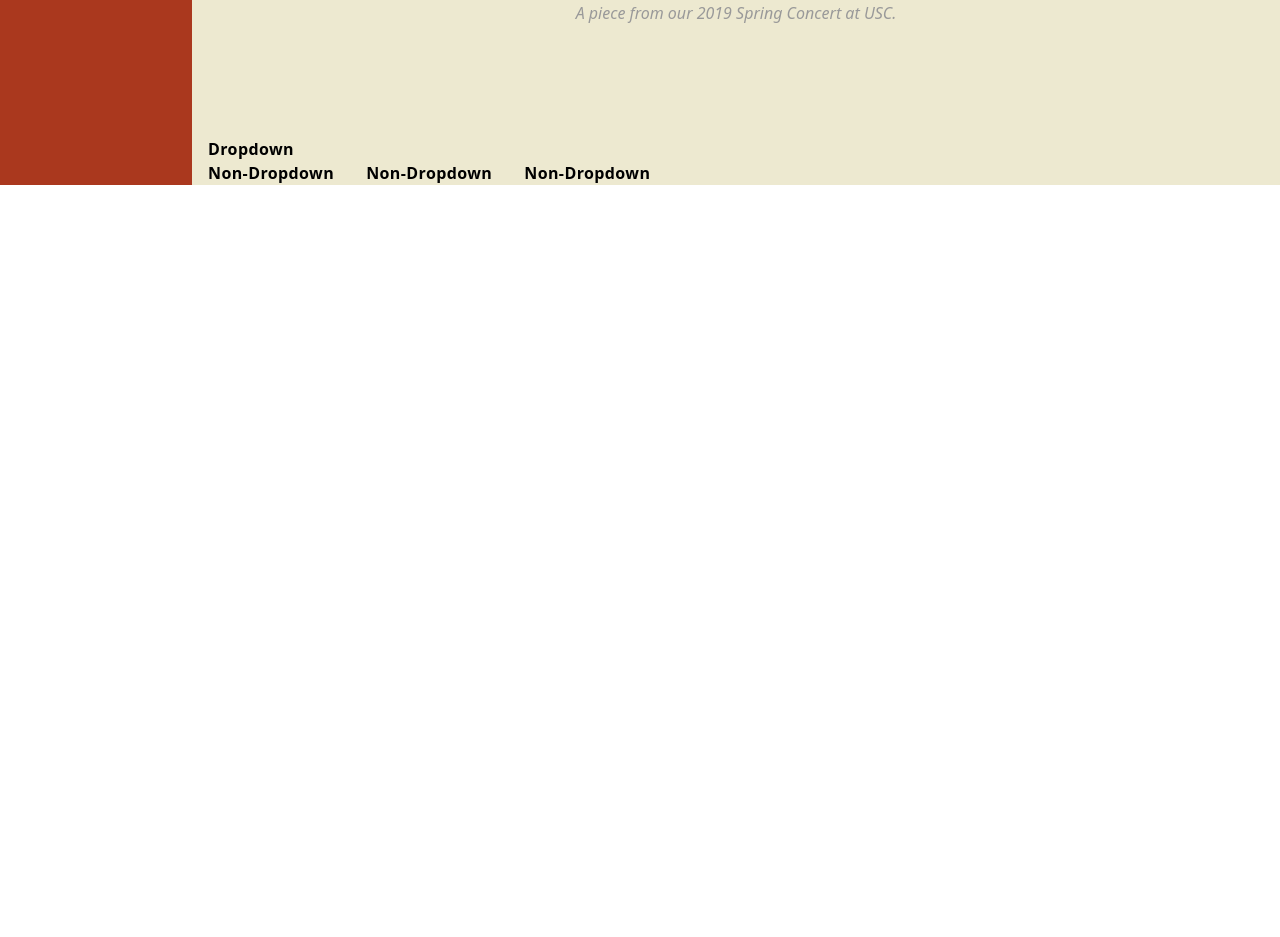
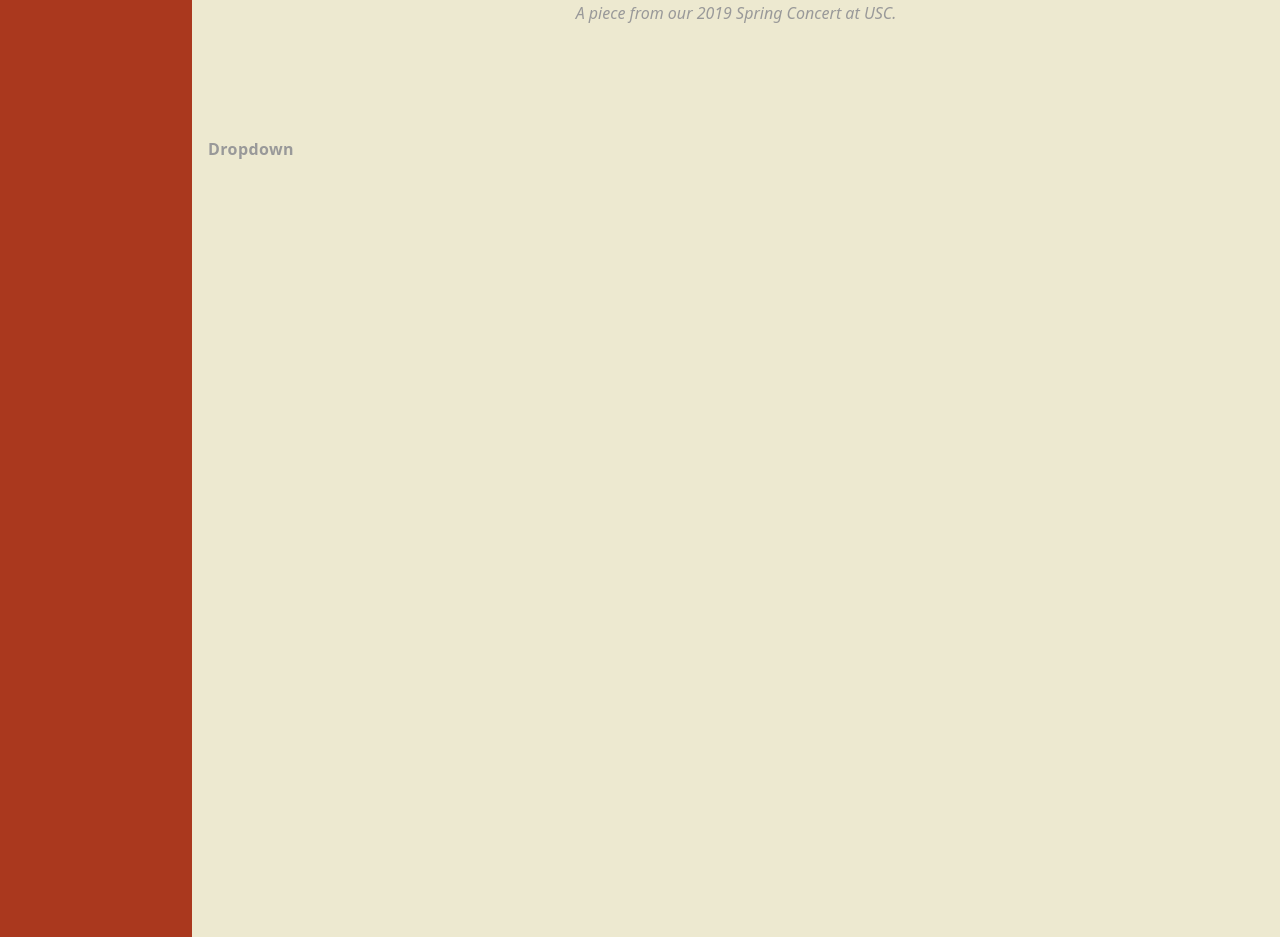
Before and after one commit to zhangalexh/portfolio, a React (Create React App) app: page / in a window 1280 px wide. Shown: the part 7660-8597 px from the top of the page. Before the commit the page ends 7845 px from the top, so only its background shows below. Built offline with nearby package versions, Linux system fonts and the light colour scheme; grey boxes are pictures that could not be loaded.

Commit message:
try and fail on about section again

```diff
--- a/src/components/About.js
+++ b/src/components/About.js
@@ -3,25 +3,20 @@ import React from "react";
 export default function About() {
     return (
         <section id="about">
-            <div className="container w-full h-300">
-                <ul className="w-full">
-                <li className="relative dropdown px-4 text-purple-500 hover:text-red cursor-pointer font-bold text-base tracking-wide">
+                <ul className="w-full h-screen">
+                <li className="relative dropdown px-4 text-gray hover:text-red cursor-pointer font-bold text-base tracking-wide">
                     <a href="google.com">Dropdown</a>
                     <div className="top-0 dropdown-menu absolute hidden h-auto flex pt-4">
                         <ul className="block w-full bg-white shadow px-12 py-8">
-                            <li className="py-1"><a href="google.com" className="block text-red font-bold text-base hover:text-red cursor-pointer">Item</a></li>
-                            <li className="py-1"><a href="google.com" className="block text-red font-bold text-base hover:text-red cursor-pointer">Item 2</a></li>
-                            <li className="py-1"><a href="google.com" className="block text-red font-bold text-base hover:text-red cursor-pointer">Item 3</a></li>
-                            <li className="py-1"><a href="google.com" className="block text-red font-bold text-base hover:text-red cursor-pointer">Item 4</a></li>
-                            <li className="py-1"><a href="google.com" className="block text-red font-bold text-base hover:text-red cursor-pointer">Item 5</a></li>
+                            <li className="py-1"><a href="google.com" className="block text-darkergray hover:text-red cursor-pointer">Item</a></li>
+                            <li className="py-1"><a href="google.com" className="block text-darkergray hover:text-red cursor-pointer">Item 2</a></li>
+                            <li className="py-1"><a href="google.com" className="block text-darkergray hover:text-red cursor-pointer">Item 3</a></li>
+                            <li className="py-1"><a href="google.com" className="block text-darkergray hover:text-red cursor-pointer">Item 4</a></li>
+                            <li className="py-1"><a href="google.com" className="block text-darkergray hover:text-red cursor-pointer">Item 5</a></li>
                         </ul>
                     </div>
                 </li>
-                <li className="inline px-4 text-purple-500 hover:text-purple-700 cursor-pointer font-bold text-base tracking-wide"><a href="google.com">Non-Dropdown</a></li>
-                <li className="inline px-4 text-purple-500 hover:text-purple-700 cursor-pointer font-bold text-base tracking-wide"><a href="google.com">Non-Dropdown</a></li>
-                <li className="inline px-4 text-purple-500 hover:text-purple-700 cursor-pointer font-bold text-base tracking-wide lg:pr-8"><a href="google.com">Non-Dropdown</a></li>
                 </ul>
-            </div>
         </section>
     );
 }
```
